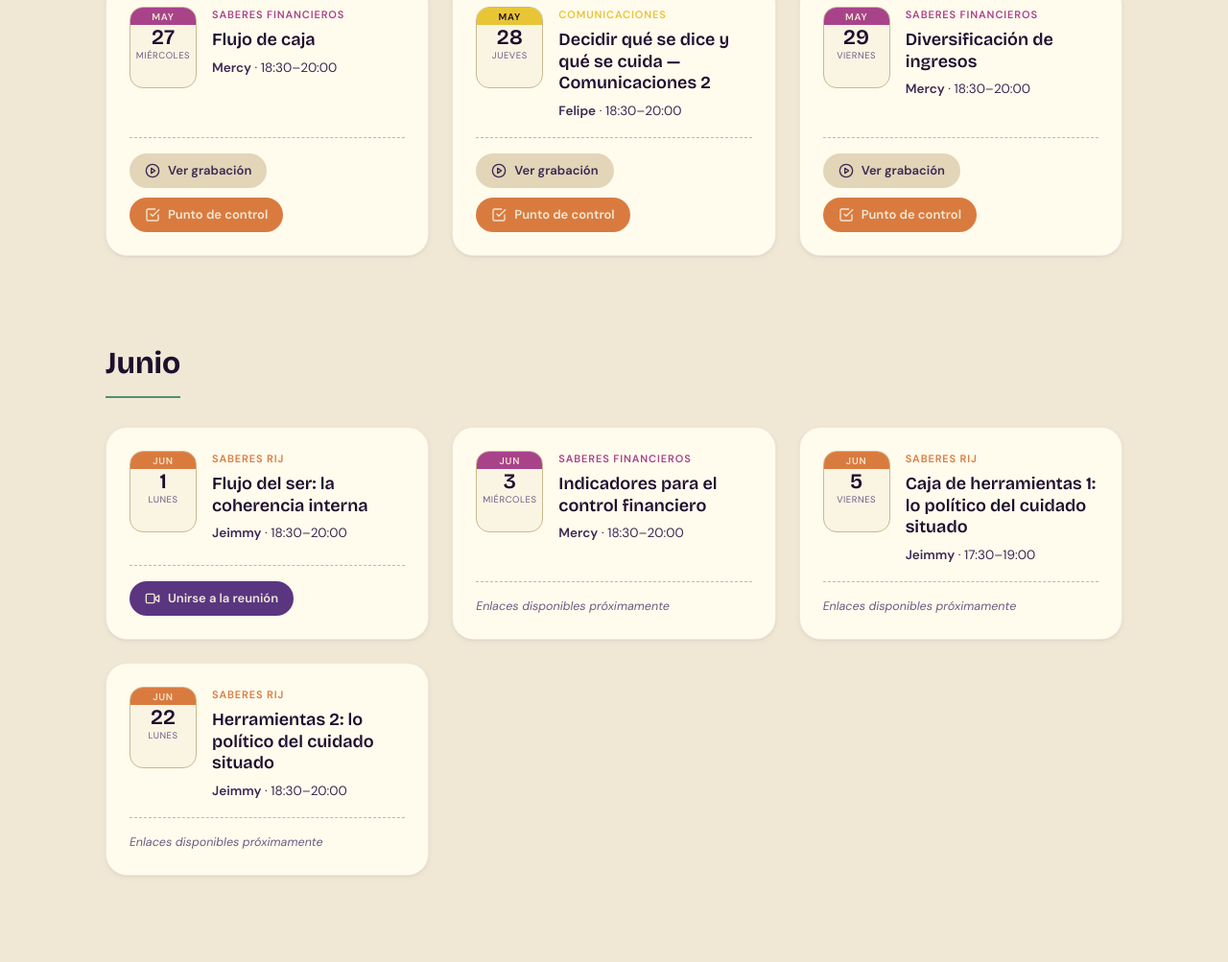
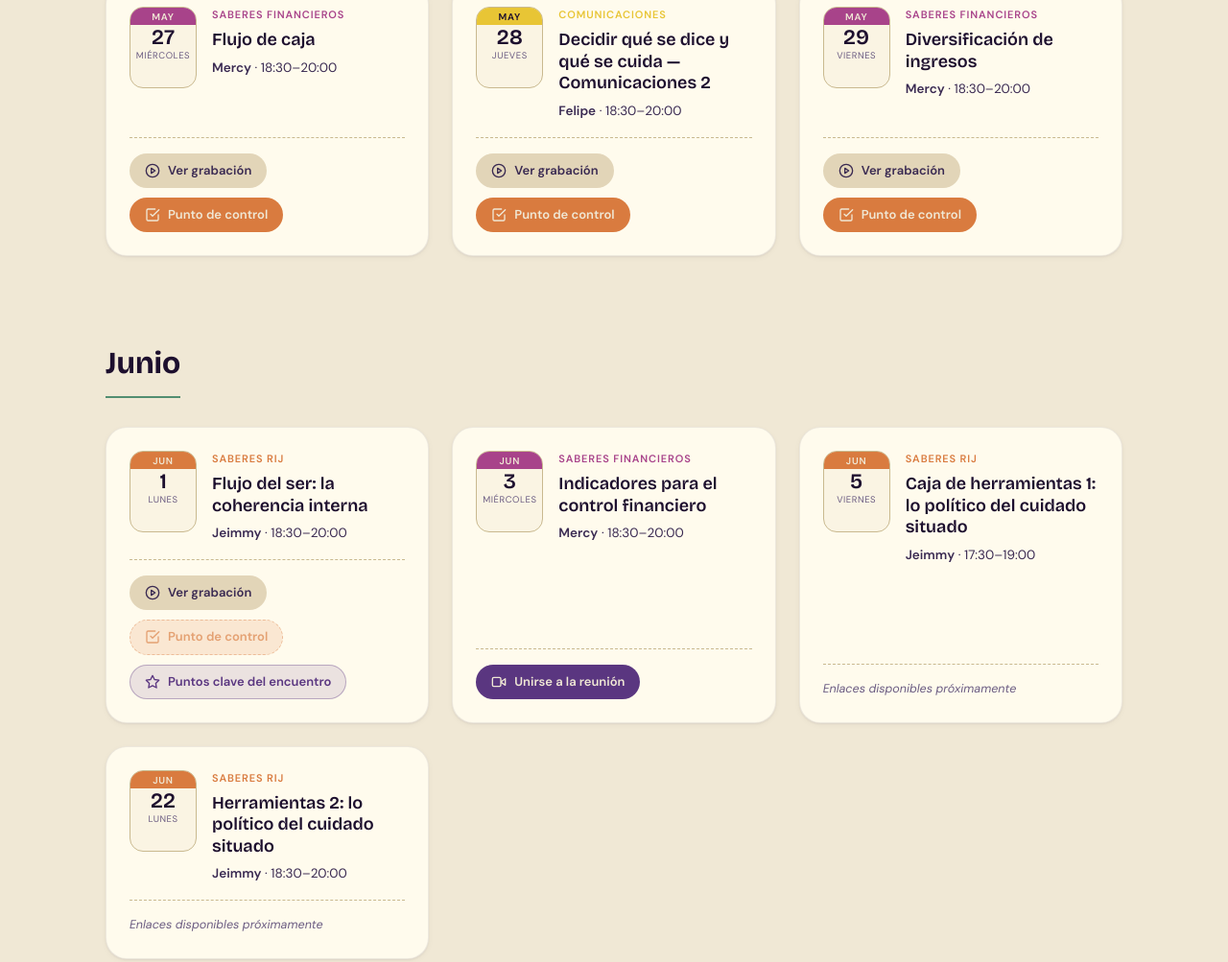
Before and after one commit to felipecotero/bitacora-2026-agenda-territorial-convenio-1022, a plain HTML site: page ciclo.html in a window 1280 px wide. Shown: the part 1017-2020 px from the top of the page at 96% size. Drawn offline with nearby package versions, Linux system fonts and the light colour scheme.

Commit message:
ciclo: sesión 9 Jeimmy hecha — grabación + puntos clave | sesión 10 link Teams 3 jun

```diff
--- a/ciclo.html
+++ b/ciclo.html
@@ -268,6 +268,15 @@
       font-size: 13px; font-weight: 600; text-decoration: none;
       cursor: not-allowed;
     }
+    .btn-puntos-claves {
+      display: inline-flex; align-items: center; gap: 8px;
+      background: rgba(90,54,128,0.12); color: var(--violeta);
+      border: 1.5px solid rgba(90,54,128,0.35);
+      padding: 7px 15px; border-radius: 999px;
+      font-size: 13px; font-weight: 600; text-decoration: none;
+      transition: background 0.15s, border-color 0.15s;
+    }
+    .btn-puntos-claves:hover { background: rgba(90,54,128,0.22); border-color: var(--violeta); }
 
     /* ── COLORES POR ORIENTADOR ── */
     .orient-mercy .s-tipo  { color: var(--magenta); }
@@ -456,6 +465,13 @@
         </span>`;
       }
 
+      if (item.enlacePuntosClaves) {
+        botones += `<a href="${item.enlacePuntosClaves}" target="_blank" class="btn-puntos-claves">
+          <svg width="16" height="16" viewBox="0 0 24 24" fill="none" stroke="currentColor" stroke-width="2" stroke-linecap="round" stroke-linejoin="round"><polygon points="12 2 15.09 8.26 22 9.27 17 14.14 18.18 21.02 12 17.77 5.82 21.02 7 14.14 2 9.27 8.91 8.26 12 2"/></svg>
+          Puntos clave del encuentro
+        </a>`;
+      }
+
       if (!botones) {
         botones = `<span style="font-size: 12.5px; color: var(--tinta-3); font-style: italic">Enlaces disponibles próximamente</span>`;
       }
--- a/data.js
+++ b/data.js
@@ -373,8 +373,8 @@ const CICLO = [
   { n: 6,  fecha: '2026-05-25', dia: 'Lunes',     hora: '18:30–20:00', orient: 'jeimmy', tipo: 'Saberes RIJ',          tema: 'Reciprocidad: la ética de la corresponsabilidad',          estado: 'hecha', estadoCal: 'confirmado', enlaceSesion: '', enlaceGrabacion: 'https://mcultura-my.sharepoint.com/:v:/g/personal/agendaterritorial_mincultura_gov_co/IQAYKXA1ZYL-Sq4TMj8WJECdASfG25FqMKNPrnaGtltrs0E?nav=eyJyZWZlcnJhbEluZm8iOnsicmVmZXJyYWxBcHAiOiJTdHJlYW1XZWJBcHAiLCJyZWZlcnJhbFZpZXciOiJTaGFyZURpYWxvZy1MaW5rIiwicmVmZXJyYWxBcHBQbGF0Zm9ybSI6IldlYiIsInJlZmVycmFsTW9kZSI6InZpZXcifX0%3D&e=09ks2e', enlacePuntoControl: 'https://docs.google.com/forms/d/e/1FAIpQLSecsjwcArzuJTag4yjceOXYiJXUm_v4TNA05MpZ1hXoredpqQ/viewform' },
   { n: 7,  fecha: '2026-05-27', dia: 'Miércoles', hora: '18:30–20:00', orient: 'mercy',  tipo: 'Saberes financieros', tema: 'Flujo de caja',                                             estado: 'hecha', estadoCal: 'confirmado', enlaceSesion: '', enlaceGrabacion: 'https://mcultura-my.sharepoint.com/:v:/g/personal/agendaterritorial_mincultura_gov_co/IQDF0Zlz6Eu-TZ_hA2K57HNQAZzMHF9FRCS3M2NASZHMvgM?nav=eyJyZWZlcnJhbEluZm8iOnsicmVmZXJyYWxBcHAiOiJTdHJlYW1XZWJBcHAiLCJyZWZlcnJhbFZpZXciOiJTaGFyZURpYWxvZy1MaW5rIiwicmVmZXJyYWxBcHBQbGF0Zm9ybSI6IldlYiIsInJlZmVycmFsTW9kZSI6InZpZXcifX0%3D&e=o0bm0j', enlacePuntoControl: 'https://forms.cloud.microsoft/r/1M5V6RTpv9?origin=lprLink' },
   { n: 8,  fecha: '2026-05-29', dia: 'Viernes',   hora: '18:30–20:00', orient: 'mercy',  tipo: 'Saberes financieros', tema: 'Diversificación de ingresos',                               estado: 'hecha', estadoCal: 'confirmado', enlaceSesion: '', enlaceGrabacion: 'https://mcultura-my.sharepoint.com/:v:/g/personal/agendaterritorial_mincultura_gov_co/IQAast08TCNZRJooM5KscHw_AUE_JTR18JudzkbcTnTjeXU?nav=eyJyZWZlcnJhbEluZmEiOnsicmVmZXJyYWxBcHAiOiJTdHJlYW1XZWJBcHAiLCJyZWZlcnJhbFZpZXciOiJTaGFyZURpYWxvZy1MaW5rIiwicmVmZXJyYWxBcHBQbGF0Zm9ybSI6IldlYiIsInJlZmVycmFsTW9kZSI6InZpZXcifX0%3D&e=dIVwud', enlacePuntoControl: 'https://forms.cloud.microsoft/r/5WTr2en69H?origin=lprLink' },
-  { n: 9,  fecha: '2026-06-01', dia: 'Lunes',     hora: '18:30–20:00', orient: 'jeimmy', tipo: 'Saberes RIJ',          tema: 'Flujo del ser: la coherencia interna',                     estado: 'pendiente', estadoCal: 'confirmado', enlaceSesion: 'https://teams.microsoft.com/meet/218104545349229?p=KNGvzDVyUWZTHWBLby', enlaceGrabacion: '' },
-  { n: 10, fecha: '2026-06-03', dia: 'Miércoles', hora: '18:30–20:00', orient: 'mercy',  tipo: 'Saberes financieros', tema: 'Indicadores para el control financiero',                    estado: 'pendiente', estadoCal: 'confirmado', enlaceSesion: '', enlaceGrabacion: '' },
+  { n: 9,  fecha: '2026-06-01', dia: 'Lunes',     hora: '18:30–20:00', orient: 'jeimmy', tipo: 'Saberes RIJ',          tema: 'Flujo del ser: la coherencia interna',                     estado: 'hecha', estadoCal: 'confirmado', enlaceSesion: '', enlaceGrabacion: 'https://mcultura-my.sharepoint.com/:v:/g/personal/agendaterritorial_mincultura_gov_co/IQBpE9Yzt2MUT43zPCzdCWbeAXyRdCv1h3gORofyILWsNlM?nav=eyJyZWZlcnJhbEluZm8iOnsicmVmZXJyYWxBcHAiOiJTdHJlYW1XZWJBcHAiLCJyZWZlcnJhbFZpZXciOiJTaGFyZURpYWxvZy1MaW5rIiwicmVmZXJyYWxBcHBQbGF0Zm9ybSI6IldlYiIsInJlZmVycmFsTW9kZSI6InZpZXcifX0%3D&e=opxPja', enlacePuntosClaves: 'https://mcultura-my.sharepoint.com/:v:/g/personal/agendaterritorial_mincultura_gov_co/IQBpE9Yzt2MUT43zPCzdCWbeAXyRdCv1h3gORofyILWsNlM?nav=eyJyZWZlcnJhbEluZm8iOnsicmVmZXJyYWxBcHAiOiJTdHJlYW1XZWJBcHAiLCJyZWZlcnJhbFZpZXciOiJTaGFyZURpYWxvZy1MaW5rIiwicmVmZXJyYWxBcHBQbGF0Zm9ybSI6IldlYiIsInJlZmVycmFsTW9kZSI6InZpZXcifX0%3D&e=opxPja' },
+  { n: 10, fecha: '2026-06-03', dia: 'Miércoles', hora: '18:30–20:00', orient: 'mercy',  tipo: 'Saberes financieros', tema: 'Indicadores para el control financiero',                    estado: 'pendiente', estadoCal: 'confirmado', enlaceSesion: 'https://teams.microsoft.com/meet/2744185465243?p=k8lzUSUK6wRl13WTQl', enlaceGrabacion: '' },
   { n: 11, fecha: '2026-06-05', dia: 'Viernes',   hora: '17:30–19:00', orient: 'jeimmy', tipo: 'Saberes RIJ',          tema: 'Caja de herramientas 1: lo político del cuidado situado',  estado: 'pendiente', estadoCal: 'confirmado', enlaceSesion: '', enlaceGrabacion: '' },
   { n: 12, fecha: '2026-06-22', dia: 'Lunes',     hora: '18:30–20:00', orient: 'jeimmy', tipo: 'Saberes RIJ',          tema: 'Herramientas 2: lo político del cuidado situado',          estado: 'pendiente', estadoCal: 'confirmado', enlaceSesion: '', enlaceGrabacion: '' },
 ];
```
